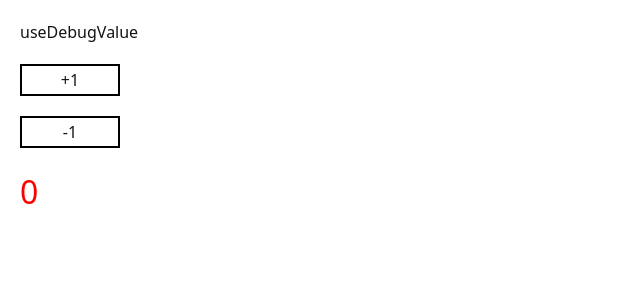
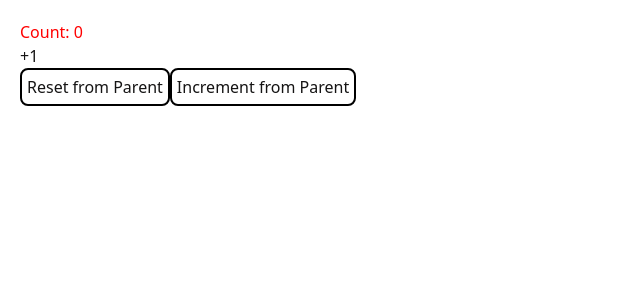
Before and after one commit to romanbarinov84/WebGarage-React-lessons-, a React (Vite) app: page / in a window 1280 px wide. Shown: the top 300 px of the page, without its empty margins (0-640 px from the left). Built offline with nearby package versions, Linux system fonts and the light colour scheme.

Commit message:
24.02 useImperativeHandle

```diff
--- a/src/components/pages/HomePage.jsx
+++ b/src/components/pages/HomePage.jsx
@@ -3,7 +3,8 @@
 
 
 
-import MainUseDebugValue from '../useDebugValue/MainUseDebugValue';
+
+import Parent from '../useImperativeHandle/Parent';
 import './HomePage.css';
 
 
@@ -11,7 +12,7 @@ function HomePage() {
     return (
         <div>
 
-       <MainUseDebugValue/>
+       <Parent/>
         </div>
     );
 }
--- /dev/null
+++ b/src/components/useImperativeHandle/Counter.jsx
@@ -0,0 +1,25 @@
+import { forwardRef, useImperativeHandle, useState } from "react"
+
+
+
+const Counter = forwardRef((props , ref) => {
+    const [count , setCount] = useState(0);
+
+    useImperativeHandle(ref , () => ({
+        reset(){
+            setCount(0)
+        },
+        increment(){
+            setCount(count + 1)
+        }
+    }));
+
+  return (
+    <div>
+        <h2 style={{color:"red"}}>Count: {count}</h2>
+        <button onClick={() => setCount(count + 1)}>+1</button>
+    </div>
+  )
+})
+
+export default Counter
--- /dev/null
+++ b/src/components/useImperativeHandle/Parent.jsx
@@ -0,0 +1,23 @@
+import { useRef } from "react"
+import Counter from "./Counter";
+
+
+
+const Parent = () => {
+    const counterRef = useRef();
+
+  return (
+    <div>
+        <Counter ref={counterRef}/>
+        <button style={{border:"2px solid black",padding:"5px",borderRadius:"8px"}} onClick={() => counterRef.current.reset()}>
+            Reset from Parent
+        </button>
+        <button style={{border:"2px solid black",padding:"5px",borderRadius:"8px"}} onClick={() => counterRef.current.increment()}>
+            Increment from Parent
+        </button>
+
+    </div>
+  )
+}
+
+export default Parent
```
